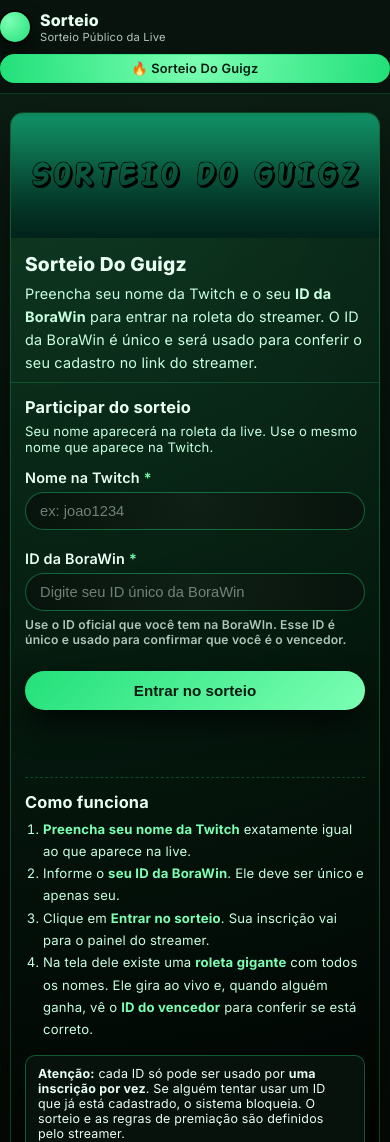
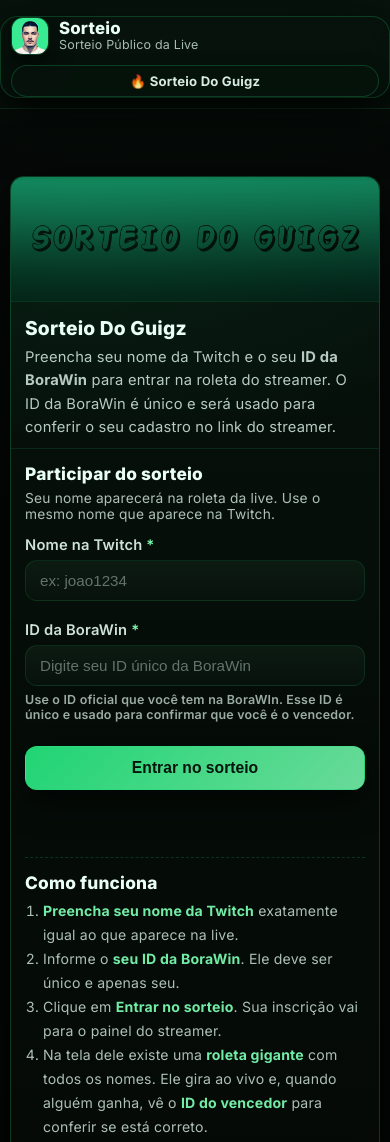
Before and after one commit to Duduxlll/banca-teste, a website: page sorteio-publico.html in a window 390 px wide. Shown: the top 1142 px of the page. Drawn offline with Linux system fonts and the light colour scheme.

```diff
--- a/assets/css/sorteio-publico.css
+++ b/assets/css/sorteio-publico.css
@@ -1,8 +1,27 @@
+:root{
+  --bg0:#040706;
+  --bg1:#07130c;
+  --bg2:#0a1a11;
+  --text:#e9fff4;
+  --muted:rgba(233,255,244,.72);
+  --stroke:rgba(34,224,122,.22);
+  --stroke2:rgba(34,224,122,.12);
+  --accent:#22E07A;
+  --accent2:#7CFFB3;
+  --shadow:0 26px 70px rgba(0,0,0,.78);
+  --shadow2:0 18px 55px rgba(0,0,0,.62);
+  --headerH:92px;
+}
+
 .sp-body{
   margin:0;
   font-family:Inter,system-ui,-apple-system,BlinkMacSystemFont,"Segoe UI",sans-serif;
-  background:radial-gradient(circle at top, #0f2418 0, #06130c 50%, #050a07 100%);
-  color:#e9fff4;
+  color:var(--text);
+  background:
+    radial-gradient(900px 520px at 50% -10%, rgba(34,224,122,.10), transparent 60%),
+    radial-gradient(900px 520px at 10% 110%, rgba(34,224,122,.06), transparent 55%),
+    linear-gradient(180deg, #060a08 0%, var(--bg0) 40%, #030605 100%);
+  min-height:100vh;
 }
 
 .sp-wrap{
@@ -12,64 +31,94 @@
 }
 
 .sp-header{
-  background:#07130c;
-  border-bottom:1px solid rgba(34,224,122,.18);
+  position:fixed !important;
+  top:0;
+  left:0;
+  right:0;
+  z-index:9999;
+  padding:16px 0 10px;
+  pointer-events:auto;
 }
 
 .sp-header-inner{
   display:flex;
   align-items:center;
   justify-content:space-between;
-  gap:16px;
-  padding:14px 0;
+  gap:14px;
+  background:rgba(7,19,12,.78);
+  border:1px solid var(--stroke);
+  border-radius:18px;
+  padding:12px 14px;
+  box-shadow:var(--shadow2);
+  backdrop-filter:blur(10px);
 }
 
 .sp-logo-block{
   display:flex;
   align-items:center;
   gap:10px;
+  min-width:0;
 }
 
 .sp-logo-img{
-  width:30px;
-  height:30px;
-  border-radius:50%;
-  background:radial-gradient(circle at 30% 30%, #7CFFB3, #22E07A);
-  box-shadow:0 0 0 2px rgba(0,0,0,.8), 0 10px 20px rgba(0,0,0,.7);
+  width:38px;
+  height:38px;
+  border-radius:12px;
+  border:1px solid var(--stroke);
+  background:rgba(7,19,12,.95);
+  box-shadow:0 10px 22px rgba(0,0,0,.55);
+  overflow:hidden;
+  flex:0 0 auto;
+  display:grid;
+  place-items:center;
 }
+
+.sp-logo-photo{
+  width:100%;
+  height:100%;
+  object-fit:cover;
+  display:block;
+}
+
+.sp-brandText{ min-width:0; }
 
 .sp-title{
   margin:0;
-  font-size:1.1rem;
+  font-size:1.05rem;
   font-weight:800;
+  line-height:1.1;
 }
 
 .sp-subtitle{
   margin:0;
-  font-size:.75rem;
-  opacity:.75;
+  font-size:.78rem;
+  color:var(--muted);
+  line-height:1.2;
 }
 
 .sp-header-badge{
-  padding:6px 14px;
+  padding:7px 12px;
   border-radius:999px;
-  border:1px solid rgba(34,224,122,.60);
-  background:radial-gradient(circle at top, #7CFFB3, #22E07A);
-  color:#061b10;
-  font-size:.8rem;
-  font-weight:600;
+  border:1px solid var(--stroke);
+  background:rgba(7,19,12,.70);
+  color:rgba(233,255,244,.92);
+  font-size:.82rem;
+  font-weight:700;
   white-space:nowrap;
+  box-shadow:0 10px 22px rgba(0,0,0,.45);
 }
 
 .sp-main{
-  padding:24px 0 36px;
+  padding:calc(var(--headerH) + 26px) 0 36px;
 }
 
 .sp-card{
-  background:radial-gradient(circle at top left, rgba(34,224,122,.16), rgba(0,0,0,.80));
+  background:
+    radial-gradient(900px 500px at 20% 0%, rgba(34,224,122,.10), transparent 55%),
+    linear-gradient(180deg, rgba(7,19,12,.82), rgba(5,10,7,.92));
   border-radius:18px;
-  border:1px solid rgba(34,224,122,.28);
-  box-shadow:0 26px 70px rgba(0,0,0,.75);
+  border:1px solid var(--stroke);
+  box-shadow:var(--shadow);
   overflow:hidden;
 }
 
@@ -78,6 +127,7 @@
   aspect-ratio:1300 / 440;
   max-height:440px;
   overflow:hidden;
+  border-bottom:1px solid var(--stroke2);
 }
 
 .sp-banner-img{
@@ -85,18 +135,15 @@
   height:100%;
   object-fit:cover;
   transform:scale(1.03);
-  filter:brightness(.9);
+  filter:contrast(1.02) brightness(.86) saturate(.95);
 }
 
 .sp-banner-overlay{
   position:absolute;
   inset:0;
-  background:linear-gradient(
-    180deg,
-    rgba(0,0,0,.02) 0%,
-    rgba(5,10,7,.12) 40%,
-    rgba(5,10,7,.28) 100%
-  );
+  background:
+    radial-gradient(900px 420px at 20% 20%, rgba(34,224,122,.10), transparent 55%),
+    linear-gradient(180deg, rgba(0,0,0,.06) 0%, rgba(5,10,7,.20) 45%, rgba(5,10,7,.42) 100%);
 }
 
 .sp-banner-info{
@@ -105,20 +152,20 @@
 
 .sp-banner-title{
   margin:0 0 6px;
-  font-size:1.4rem;
+  font-size:1.35rem;
   font-weight:800;
 }
 
 .sp-banner-desc{
   margin:0;
-  font-size:.9rem;
+  font-size:.92rem;
   line-height:1.6;
-  color:#c9ffe1;
+  color:rgba(233,255,244,.78);
 }
 
 .sp-card-body{
   padding:18px 22px 22px;
-  border-top:1px solid rgba(34,224,122,.22);
+  border-top:1px solid var(--stroke2);
 }
 
 .sp-grid{
@@ -127,25 +174,23 @@
   gap:24px;
 }
 
-.sp-column{
-  min-width:0;
-}
+.sp-column{ min-width:0; }
 
 .sp-column-info{
-  border-left:1px solid rgba(34,224,122,.18);
+  border-left:1px solid var(--stroke2);
   padding-left:22px;
 }
 
 .sp-section-title{
   margin:0 0 6px;
-  font-size:1.1rem;
-  font-weight:700;
+  font-size:1.08rem;
+  font-weight:800;
 }
 
 .sp-section-sub{
   margin:0 0 14px;
-  font-size:.85rem;
-  color:#c9ffe1;
+  font-size:.86rem;
+  color:rgba(233,255,244,.74);
 }
 
 .sp-form{
@@ -156,147 +201,141 @@
 .sp-field{
   display:grid;
   gap:6px;
-  font-size:.9rem;
+  font-size:.92rem;
+  color:rgba(233,255,244,.88);
 }
 
-.sp-required{
-  color:#7CFFB3;
-}
+.sp-required{ color:var(--accent2); }
 
 .sp-field input,
 .sp-field textarea{
   width:100%;
-  border-radius:999px;
-  border:1px solid rgba(34,224,122,.40);
-  background:radial-gradient(circle at top, #102016, #07130c);
-  padding:10px 14px;
-  color:#e9fff4;
-  font-size:.92rem;
+  border-radius:12px;
+  border:1px solid var(--stroke2);
+  background:linear-gradient(180deg, rgba(16,32,22,.72), rgba(7,19,12,.78));
+  padding:11px 14px;
+  color:var(--text);
+  font-size:.95rem;
   outline:none;
   transition:border-color .16s, box-shadow .16s, background .16s;
 }
 
 .sp-field textarea{
-  border-radius:12px;
   resize:vertical;
-  min-height:70px;
+  min-height:76px;
 }
 
 .sp-field input::placeholder,
 .sp-field textarea::placeholder{
-  color:rgba(233,255,244,.45);
+  color:rgba(233,255,244,.40);
 }
 
 .sp-field input:focus,
 .sp-field textarea:focus{
-  border-color:#22E07A;
-  box-shadow:0 0 0 1px rgba(34,224,122,.50);
-  background:radial-gradient(circle at top, #143020, #08150d);
+  border-color:rgba(34,224,122,.55);
+  box-shadow:0 0 0 3px rgba(34,224,122,.12);
+  background:linear-gradient(180deg, rgba(20,48,32,.70), rgba(8,21,13,.84));
 }
 
 .sp-help{
-  font-size:.76rem;
-  color:rgba(233,255,244,.75);
+  font-size:.78rem;
+  color:rgba(233,255,244,.66);
 }
 
 .sp-btn-primary{
   margin-top:4px;
   width:100%;
-  border-radius:999px;
-  border:none;
-  padding:11px 14px;
-  font-size:.95rem;
-  font-weight:600;
-  color:#061b10;
+  border-radius:12px;
+  border:1px solid rgba(34,224,122,.35);
+  padding:12px 14px;
+  font-size:.98rem;
+  font-weight:800;
+  color:#04150c;
   cursor:pointer;
-  background:linear-gradient(135deg, #22E07A, #7CFFB3);
-  box-shadow:0 14px 30px rgba(0,0,0,.70);
+  background:linear-gradient(135deg, rgba(34,224,122,.95), rgba(124,255,179,.85));
+  box-shadow:0 14px 30px rgba(0,0,0,.62);
   transition:transform .12s ease-out, box-shadow .12s ease-out, filter .12s ease-out;
 }
 
 .sp-btn-primary:hover{
   transform:translateY(-1px);
-  box-shadow:0 18px 40px rgba(0,0,0,.80);
-  filter:brightness(1.03);
+  box-shadow:0 18px 40px rgba(0,0,0,.75);
+  filter:brightness(1.02);
 }
 
 .sp-btn-primary:active{
   transform:translateY(0);
-  box-shadow:0 10px 26px rgba(0,0,0,.75);
+  box-shadow:0 10px 26px rgba(0,0,0,.72);
   filter:brightness(.98);
 }
 
 .sp-status{
   margin-top:6px;
-  font-size:.8rem;
+  font-size:.85rem;
   min-height:16px;
-  color:rgba(233,255,244,.80);
+  color:rgba(233,255,244,.78);
 }
 
 .sp-steps{
   margin:6px 0 14px;
   padding-left:18px;
-  font-size:.86rem;
-  color:#c9ffe1;
+  font-size:.88rem;
+  color:rgba(233,255,244,.74);
   line-height:1.7;
 }
 
 .sp-steps strong{
-  color:#7CFFB3;
+  color:rgba(124,255,179,.92);
 }
 
 .sp-alert{
-  padding:10px 12px;
-  border-radius:10px;
-  background:rgba(7,19,12,.95);
-  border:1px solid rgba(34,224,122,.35);
-  font-size:.8rem;
-  color:#e9fff4;
+  padding:12px 12px;
+  border-radius:12px;
+  background:rgba(7,19,12,.78);
+  border:1px solid var(--stroke2);
+  font-size:.84rem;
+  color:rgba(233,255,244,.86);
+  box-shadow:0 12px 26px rgba(0,0,0,.35);
 }
 
 .sp-footer{
   text-align:center;
   padding:12px 16px 18px;
-  font-size:.78rem;
-  color:rgba(233,255,244,.70);
+  font-size:.8rem;
+  color:rgba(233,255,244,.62);
 }
 
-.sp-toast{
+.toast{
   position:fixed;
   left:50%;
-  bottom:24px;
-  transform:translateX(-50%) translateY(20px);
+  bottom:20px;
+  transform:translateX(-50%) translateY(14px);
   min-width:260px;
   max-width:360px;
   padding:10px 14px;
   border-radius:999px;
-  background:radial-gradient(circle at top, #07130c, #050a07);
-  border:1px solid rgba(34,224,122,.60);
-  color:#e9fff4;
-  font-size:.85rem;
+  background:rgba(7,19,12,.92);
+  border:1px solid rgba(34,224,122,.40);
+  color:rgba(233,255,244,.92);
+  font-size:.88rem;
   text-align:center;
-  box-shadow:0 24px 60px rgba(0,0,0,.85);
+  box-shadow:0 20px 55px rgba(0,0,0,.72);
   opacity:0;
   pointer-events:none;
   transition:opacity .18s ease-out, transform .18s ease-out;
-  z-index:9999;
+  z-index:99999;
+  backdrop-filter:blur(10px);
 }
 
-.sp-toast.show{
+.toast.show{
   opacity:1;
   pointer-events:auto;
   transform:translateX(-50%) translateY(0);
 }
 
-.sp-toast--success{
-  border-color:rgba(0,209,143,.90);
-}
+@media (max-width:840px){
+  :root{ --headerH:138px; }
 
-.sp-toast--error{
-  border-color:rgba(255,92,122,.90);
-}
-
-@media (max-width:840px){
   .sp-header-inner{
     flex-direction:column;
     align-items:flex-start;
@@ -304,7 +343,9 @@
   }
 
   .sp-header-badge{
-    align-self:flex-end;
+    align-self:stretch;
+    text-align:center;
+    width:100%;
   }
 
   .sp-card-body{
@@ -319,85 +360,23 @@
   .sp-column-info{
     border-left:0;
     padding-left:0;
-    border-top:1px dashed rgba(34,224,122,.25);
+    border-top:1px dashed rgba(34,224,122,.18);
     padding-top:14px;
   }
 }
 
 @media (max-width:480px){
-  .sp-wrap{
-    padding:0 10px;
-  }
+  :root{ --headerH:150px; }
 
-  .sp-header-inner{
-    padding:10px 0;
-    align-items:flex-start;
-  }
+  .sp-wrap{ padding:0 10px; }
 
-  .sp-title{
-    font-size:1rem;
-  }
+  .sp-card{ border-radius:14px; }
 
-  .sp-subtitle{
-    font-size:.7rem;
-  }
+  .sp-banner{ max-height:200px; }
+  .sp-banner-img{ transform:scale(1.06); }
 
-  .sp-header-badge{
-    align-self:stretch;
-    text-align:center;
-    width:100%;
-  }
+  .sp-banner-info{ padding:14px 14px 8px; }
+  .sp-banner-title{ font-size:1.2rem; }
 
-  .sp-main{
-    padding-top:18px;
-  }
-
-  .sp-card{
-    border-radius:14px;
-  }
-
-  .sp-banner{
-    max-height:200px;
-  }
-
-  .sp-banner-img{
-    transform:scale(1.06);
-  }
-
-  .sp-banner-overlay{
-    background:linear-gradient(
-      180deg,
-      rgba(0,0,0,0) 0%,
-      rgba(5,10,7,.08) 35%,
-      rgba(5,10,7,.22) 100%
-    );
-  }
-
-  .sp-banner-info{
-    padding:14px 14px 8px;
-  }
-
-  .sp-banner-title{
-    font-size:1.2rem;
-  }
-
-  .sp-card-body{
-    padding:14px;
-  }
-
-  .sp-section-title{
-    font-size:1.02rem;
-  }
-
-  .sp-section-sub{
-    font-size:.82rem;
-  }
-
-  .sp-steps{
-    font-size:.82rem;
-  }
-
-  .sp-alert{
-    font-size:.78rem;
-  }
+  .sp-card-body{ padding:14px; }
 }
--- a/server/twitch-bot.js
+++ b/server/twitch-bot.js
@@ -103,7 +103,8 @@ export function initTwitchBot({
       }
 
       if (cmd.type === "cashback") {
-        await say(`Cashback: envie aqui 👉 ${publicUrl}`);
+        const mention = userTag ? `@${userTag}` : `@${user}`;
+        await say(`${mention} envie seu cashback aqui 👉 ${publicUrl} (nick + pix + print do comprovante). Depois use !status pra acompanhar.`);
         return;
       }
 
--- a/sorteio-publico.html
+++ b/sorteio-publico.html
@@ -3,7 +3,6 @@
 <head>
   <meta charset="utf-8" />
   <meta name="viewport" content="width=device-width, initial-scale=1" />
-
   <title>Banquinhas • Sorteio Público</title>
 
   <link rel="preconnect" href="https://fonts.gstatic.com" crossorigin>
@@ -12,32 +11,31 @@
   <link rel="stylesheet" href="assets/css/style.css">
   <link rel="stylesheet" href="assets/css/sorteio-publico.css">
 </head>
+
 <body class="sp-body">
   <header class="sp-header">
     <div class="sp-wrap sp-header-inner">
       <div class="sp-logo-block">
-        <div class="sp-logo-img" aria-hidden="true"></div>
-        <div>
+        <div class="sp-logo-img" aria-hidden="true">
+          <img class="sp-logo-photo" src="assets/img/banner.png" alt="">
+        </div>
+        <div class="sp-brandText">
           <h1 class="sp-title">Sorteio</h1>
           <p class="sp-subtitle">Sorteio Público da Live</p>
         </div>
       </div>
-      <div class="sp-header-badge">
-        🔥 Sorteio Do Guigz
-      </div>
+
+      <div class="sp-header-badge">🔥 Sorteio Do Guigz</div>
     </div>
   </header>
 
- <main class="sp-main">
+  <main class="sp-main">
     <div class="sp-wrap">
       <section class="sp-card">
-
-
         <div class="sp-banner">
           <img src="assets/img/sorteio.png" alt="Sorteio Banquinhas" class="sp-banner-img">
           <div class="sp-banner-overlay"></div>
         </div>
-
 
         <div class="sp-banner-info">
           <h2 class="sp-banner-title">Sorteio Do Guigz</h2>
@@ -50,8 +48,6 @@
 
         <div class="sp-card-body">
           <div class="sp-grid">
-
-
             <div class="sp-column">
               <h3 class="sp-section-title">Participar do sorteio</h3>
               <p class="sp-section-sub">
@@ -61,50 +57,29 @@
               <form id="sp-form" autocomplete="off" class="sp-form">
                 <label class="sp-field">
                   <span>Nome na Twitch <span class="sp-required">*</span></span>
-                  <input
-                    type="text"
-                    id="sp-nomeTwitch"
-                    maxlength="60"
-                    placeholder="ex: joao1234"
-                    required>
+                  <input type="text" id="sp-nomeTwitch" maxlength="60" placeholder="ex: joao1234" required>
                 </label>
 
                 <label class="sp-field">
                   <span>ID da BoraWin <span class="sp-required">*</span></span>
-                  <input
-                    type="text"
-                    id="sp-id"
-                    maxlength="60"
-                    placeholder="Digite seu ID único da BoraWin"
-                    required>
+                  <input type="text" id="sp-id" maxlength="60" placeholder="Digite seu ID único da BoraWin" required>
                   <small class="sp-help">
                     Use o ID oficial que você tem na BoraWIn.
                     Esse ID é único e usado para confirmar que você é o vencedor.
                   </small>
                 </label>
 
-                <button type="submit" class="sp-btn-primary" id="sp-btn-enviar">
-                  Entrar no sorteio
-                </button>
-
+                <button type="submit" class="sp-btn-primary" id="sp-btn-enviar">Entrar no sorteio</button>
                 <p id="sp-status" class="sp-status"></p>
               </form>
             </div>
 
-
             <div class="sp-column sp-column-info">
               <h3 class="sp-section-title">Como funciona</h3>
               <ol class="sp-steps">
-                <li>
-                  <strong>Preencha seu nome da Twitch</strong> exatamente igual ao que aparece na live.
-                </li>
-                <li>
-                  Informe o <strong>seu ID da BoraWin</strong>. Ele deve ser único e apenas seu.
-
-                </li>
-                <li>
-                  Clique em <strong>Entrar no sorteio</strong>. Sua inscrição vai para o painel do streamer.
-                </li>
+                <li><strong>Preencha seu nome da Twitch</strong> exatamente igual ao que aparece na live.</li>
+                <li>Informe o <strong>seu ID da BoraWin</strong>. Ele deve ser único e apenas seu.</li>
+                <li>Clique em <strong>Entrar no sorteio</strong>. Sua inscrição vai para o painel do streamer.</li>
                 <li>
                   Na tela dele existe uma <strong>roleta gigante</strong> com todos os nomes.
                   Ele gira ao vivo e, quando alguém ganha, vê o <strong>ID do vencedor</strong>
@@ -113,24 +88,20 @@
               </ol>
 
               <div class="sp-alert">
-                <strong>Atenção:</strong> cada ID só pode ser usado por
-                <strong>uma inscrição por vez</strong>. Se alguém tentar usar um ID que já está cadastrado,
-                o sistema bloqueia. O sorteio e as regras de premiação são definidos pelo streamer.
+                <strong>Atenção:</strong> cada ID só pode ser usado por <strong>uma inscrição por vez</strong>.
+                Se alguém tentar usar um ID que já está cadastrado, o sistema bloqueia.
+                O sorteio e as regras de premiação são definidos pelo streamer.
               </div>
             </div>
-
           </div>
         </div>
-
       </section>
     </div>
   </main>
 
-  <footer class="sp-footer">
-    © <span id="sp-ano"></span> Banquinhas • Sorteios
-  </footer>
+  <footer class="sp-footer">© <span id="sp-ano"></span> Banquinhas • Sorteios</footer>
 
- <div class="toast" id="toast"></div>
+  <div class="toast" id="toast"></div>
 
   <script src="assets/js/sorteio-publico.js"></script>
 </body>
```
